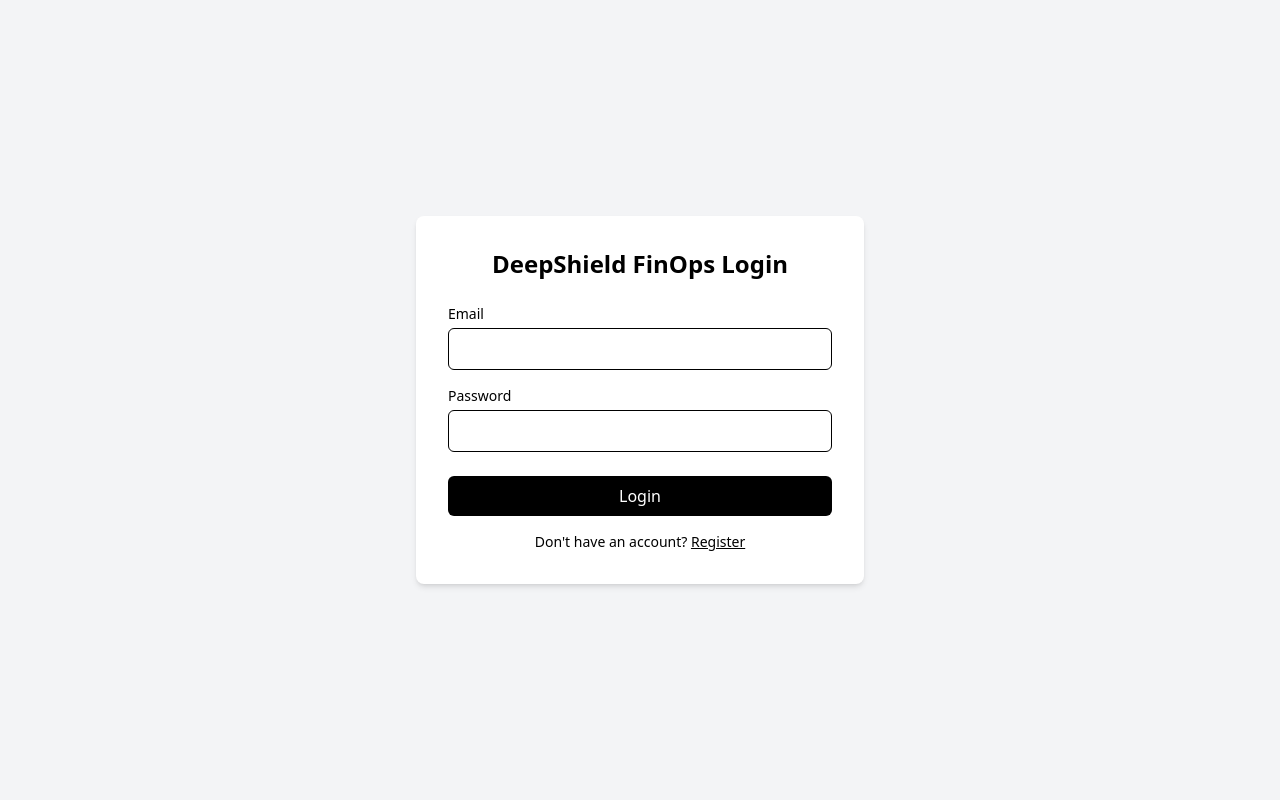
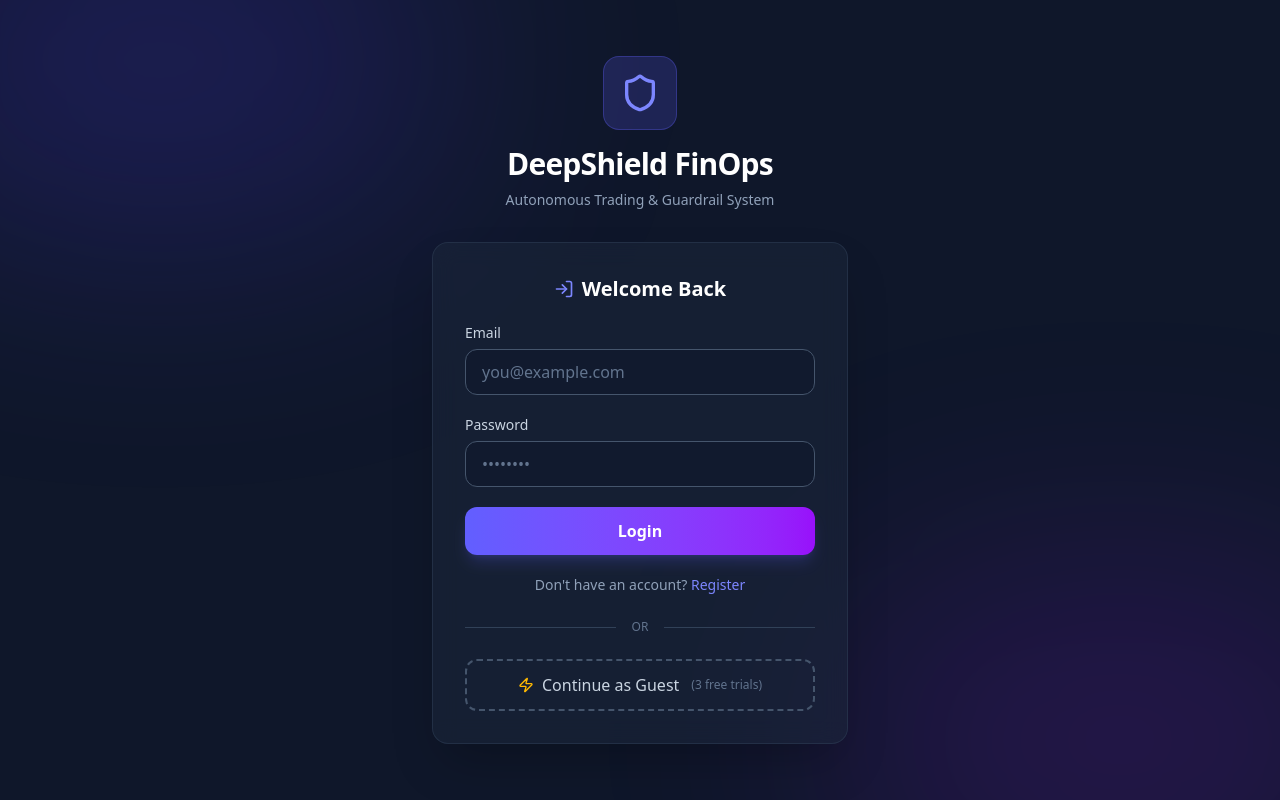
Before and after one commit to Krish30p/DeepShield-FinOps, a React app in the folder frontend/: page /login in a window 1280 px wide. Built offline with nearby package versions, Linux system fonts and the light colour scheme; no server answers; the HTML template or start-up script is replaced by a standard one.

Commit message:
feat: implement guest trial system with AuthModal and pipeline animation in Dashboard

```diff
--- /dev/null
+++ b/frontend/src/components/AuthModal.jsx
@@ -0,0 +1,72 @@
+import React from "react";
+import { X, UserPlus, LogIn, ShieldAlert } from "lucide-react";
+import { useNavigate } from "react-router-dom";
+
+export default function AuthModal({ onClose }) {
+  const navigate = useNavigate();
+
+  return (
+    <div className="fixed inset-0 z-50 flex items-center justify-center p-4">
+      {/* Backdrop */}
+      <div
+        className="absolute inset-0 bg-slate-950/70 backdrop-blur-sm"
+        onClick={onClose}
+      />
+
+      {/* Modal */}
+      <div className="relative w-full max-w-md bg-slate-800 rounded-2xl border border-slate-700 shadow-2xl overflow-hidden">
+        {/* Close button */}
+        <button
+          onClick={onClose}
+          className="absolute top-4 right-4 text-slate-400 hover:text-white transition-colors p-1 rounded-lg hover:bg-slate-700 z-10"
+        >
+          <X className="w-5 h-5" />
+        </button>
+
+        {/* Body */}
+        <div className="p-8 text-center space-y-6">
+          {/* Icon */}
+          <div className="inline-flex items-center justify-center p-4 bg-amber-500/15 rounded-2xl border border-amber-500/30">
+            <ShieldAlert className="w-10 h-10 text-amber-400" />
+          </div>
+
+          {/* Title */}
+          <div>
+            <h2 className="text-2xl font-bold text-white mb-2">Free Trials Exhausted</h2>
+            <p className="text-slate-400 text-sm leading-relaxed">
+              You've used all <span className="text-amber-400 font-semibold">3 free guest trials</span>.
+              Create an account to unlock unlimited pipeline executions, historical provenance tracking, and full agent customization.
+            </p>
+          </div>
+
+          {/* Warning badge */}
+          <div className="inline-flex items-center gap-2 px-4 py-2 bg-rose-500/10 border border-rose-500/20 rounded-full">
+            <span className="relative flex h-2 w-2">
+              <span className="animate-ping absolute inline-flex h-full w-full rounded-full bg-rose-400 opacity-75"></span>
+              <span className="relative inline-flex rounded-full h-2 w-2 bg-rose-500"></span>
+            </span>
+            <span className="text-xs font-semibold text-rose-400 uppercase tracking-wider">3/3 Trials Used</span>
+          </div>
+
+          {/* Action buttons */}
+          <div className="grid grid-cols-2 gap-4 pt-2">
+            <button
+              onClick={() => navigate("/login")}
+              className="flex items-center justify-center gap-2 py-3 px-4 rounded-xl bg-slate-700 hover:bg-slate-600 text-white font-semibold transition-all cursor-pointer border border-slate-600"
+            >
+              <LogIn className="w-4 h-4" />
+              Login
+            </button>
+            <button
+              onClick={() => navigate("/register")}
+              className="flex items-center justify-center gap-2 py-3 px-4 rounded-xl bg-gradient-to-r from-indigo-500 to-purple-600 hover:from-indigo-400 hover:to-purple-500 text-white font-semibold shadow-lg shadow-indigo-500/20 transition-all cursor-pointer"
+            >
+              <UserPlus className="w-4 h-4" />
+              Register
+            </button>
+          </div>
+        </div>
+      </div>
+    </div>
+  );
+}
--- a/frontend/src/pages/Dashboard.jsx
+++ b/frontend/src/pages/Dashboard.jsx
@@ -2,6 +2,7 @@ import React, { useEffect, useState, useRef, useCallback } from "react";
 import { useNavigate } from "react-router-dom";
 import axios from "axios";
 import { Shield, ShieldAlert, Activity, Cpu, Server, CheckCircle2, XOctagon, LogOut, Zap, Lock, Search, Send } from "lucide-react";
+import AuthModal from "../components/AuthModal";
 
 // ── Pipeline step metadata ──
 const PIPELINE_STEPS = [
@@ -27,6 +28,14 @@ export default function Dashboard() {
   const [isProcessing, setIsProcessing] = useState(false);
   const [activePipelineStep, setActivePipelineStep] = useState(0); // 0 = idle, 1-4 = step in progress, 5 = all done
   const timeoutsRef = useRef([]);
+
+  // ── Freemium State ──
+  const [showAuthModal, setShowAuthModal] = useState(false);
+  const [isLoggedIn] = useState(() => !!localStorage.getItem("token"));
+  const [trialCount, setTrialCount] = useState(() => {
+    return parseInt(localStorage.getItem("deepshield_trials")) || 0;
+  });
+  const MAX_TRIALS = 3;
 
   // ── Fetch audit logs ──
   const fetchLogs = useCallback(async () => {
@@ -59,10 +68,22 @@ export default function Dashboard() {
     return "idle";                                       // not yet reached
   };
 
-  // ── NEW: The sequential pipeline trigger ──
+  // ── The sequential pipeline trigger ──
   const handleTriggerPipeline = async (e) => {
-    e.preventDefault();
+    if (e) e.preventDefault();
     if (!newsInput || isProcessing) return;
+
+    // ── Freemium gate: logged-in users bypass, guests get 3 free runs ──
+    if (!isLoggedIn) {
+      if (trialCount >= MAX_TRIALS) {
+        setShowAuthModal(true);
+        return;
+      }
+      // Increment guest trial count
+      const newCount = trialCount + 1;
+      setTrialCount(newCount);
+      localStorage.setItem("deepshield_trials", newCount.toString());
+    }
 
     // Reset previous results
     setIsProcessing(true);
@@ -120,8 +141,15 @@ export default function Dashboard() {
     timeoutsRef.current.push(resetId);
   };
 
+
+
   return (
     <div className="min-h-screen bg-[#0f172a] text-slate-300 font-sans selection:bg-indigo-500/30">
+      {/* ── Auth Modal — only shows after trials exhausted ── */}
+      {showAuthModal && (
+        <AuthModal onClose={() => setShowAuthModal(false)} />
+      )}
+
       {/* Dynamic Background */}
       <div className="fixed inset-0 z-0 overflow-hidden pointer-events-none">
         <div className="absolute top-[-10%] left-[-10%] w-[40%] h-[40%] rounded-full bg-indigo-600/20 blur-[120px]" />
--- a/frontend/src/pages/Login.jsx
+++ b/frontend/src/pages/Login.jsx
@@ -2,6 +2,7 @@ import { useState } from "react";
 import { useNavigate } from "react-router-dom";
 import axios from "axios";
 import { BASE_URL } from "../utils/apiPath";
+import { Shield, LogIn, UserPlus, Zap } from "lucide-react";
 
 const Login = () => {
   const navigate = useNavigate();
@@ -13,6 +14,11 @@ const Login = () => {
 
   const [loading, setLoading] = useState(false);
   const [error, setError] = useState("");
+
+  // Check trial count from localStorage
+  const trialCount = parseInt(localStorage.getItem("deepshield_trials")) || 0;
+  const maxTrials = 3;
+  const canGuest = trialCount < maxTrials;
 
   const handleChange = (e) => {
     setFormData({
@@ -34,8 +40,7 @@ const Login = () => {
 
       // Save token
       localStorage.setItem("token", res.data.token);
-
-      navigate("/dashboard"); // or wherever you want
+      navigate("/dashboard");
     } catch (err) {
       console.log("LOGIN ERROR 👉", err.response?.data || err);
       setError(err.response?.data?.message || "Login failed");
@@ -44,63 +49,119 @@ const Login = () => {
     }
   };
 
+  const handleGuestAccess = () => {
+    // Mark as guest in localStorage so Dashboard knows
+    localStorage.setItem("deepshield_guest", "true");
+    navigate("/dashboard");
+  };
+
   return (
-    <div className="min-h-screen flex items-center justify-center bg-gray-100">
+    <div className="min-h-screen flex items-center justify-center bg-[#0f172a] relative overflow-hidden">
+      {/* Background effects */}
+      <div className="absolute top-[-15%] left-[-10%] w-[45%] h-[45%] rounded-full bg-indigo-600/20 blur-[120px]" />
+      <div className="absolute bottom-[-15%] right-[-10%] w-[45%] h-[45%] rounded-full bg-purple-600/15 blur-[120px]" />
+
+      <div className="relative z-10 w-full max-w-md px-4">
+        {/* Logo / Branding */}
+        <div className="text-center mb-8">
+          <div className="inline-flex items-center justify-center p-4 bg-indigo-500/20 rounded-2xl mb-4 border border-indigo-500/30">
+            <Shield className="w-10 h-10 text-indigo-400" />
+          </div>
+          <h1 className="text-3xl font-bold text-white tracking-tight">DeepShield FinOps</h1>
+          <p className="text-slate-400 text-sm mt-2">Autonomous Trading & Guardrail System</p>
+        </div>
+
+        {/* Login Card */}
         <form
           onSubmit={handleSubmit}
-        className="bg-white p-8 rounded-lg shadow-md w-full max-w-md"
+          className="bg-slate-800/50 backdrop-blur-md p-8 rounded-2xl border border-slate-700/50 shadow-2xl space-y-5"
         >
-        <h2 className="text-2xl font-bold text-center mb-6">
-          DeepShield FinOps Login
+          <h2 className="text-xl font-semibold text-white text-center flex items-center justify-center gap-2">
+            <LogIn className="w-5 h-5 text-indigo-400" />
+            Welcome Back
           </h2>
 
           {error && (
-          <p className="text-red-500 text-sm mb-4 text-center">
+            <div className="bg-rose-500/10 border border-rose-500/30 text-rose-400 text-sm p-3 rounded-xl text-center">
               {error}
-          </p>
+            </div>
           )}
 
-        <div className="mb-4">
-          <label className="block text-sm font-medium mb-1">Email</label>
+          <div>
+            <label className="block text-sm font-medium text-slate-300 mb-1.5">Email</label>
             <input
               type="email"
               name="email"
               required
               value={formData.email}
               onChange={handleChange}
-            className="w-full px-3 py-2 border rounded-md focus:outline-none focus:ring"
+              className="w-full px-4 py-2.5 bg-slate-900/50 border border-slate-600 rounded-xl text-slate-200 placeholder-slate-500 focus:outline-none focus:ring-2 focus:ring-indigo-500/50 transition-all"
+              placeholder="you@example.com"
             />
           </div>
 
-        <div className="mb-6">
-          <label className="block text-sm font-medium mb-1">Password</label>
+          <div>
+            <label className="block text-sm font-medium text-slate-300 mb-1.5">Password</label>
             <input
               type="password"
               name="password"
               required
               value={formData.password}
               onChange={handleChange}
-            className="w-full px-3 py-2 border rounded-md focus:outline-none focus:ring"
+              className="w-full px-4 py-2.5 bg-slate-900/50 border border-slate-600 rounded-xl text-slate-200 placeholder-slate-500 focus:outline-none focus:ring-2 focus:ring-indigo-500/50 transition-all"
+              placeholder="••••••••"
             />
           </div>
 
           <button
             type="submit"
             disabled={loading}
-          className="w-full bg-black text-white py-2 rounded-md hover:bg-gray-800 transition disabled:opacity-60"
+            className="w-full bg-gradient-to-r from-indigo-500 to-purple-600 hover:from-indigo-400 hover:to-purple-500 text-white font-semibold py-3 rounded-xl shadow-lg shadow-indigo-500/20 transition-all duration-300 disabled:opacity-50 disabled:cursor-not-allowed flex items-center justify-center gap-2 cursor-pointer"
           >
             {loading ? "Logging in..." : "Login"}
           </button>
-        <p className="text-sm text-center mt-4">
+
+          <p className="text-sm text-center text-slate-400">
             Don't have an account?{" "}
             <span
               onClick={() => navigate("/register")}
-            className="text-black font-medium cursor-pointer underline"
+              className="text-indigo-400 font-medium cursor-pointer hover:text-indigo-300 hover:underline transition-colors"
             >
               Register
             </span>
           </p>
+
+          {/* ── Continue as Guest ── Only shown if trials < 3 */}
+          {canGuest && (
+            <>
+              <div className="relative flex items-center py-1">
+                <div className="flex-grow border-t border-slate-700"></div>
+                <span className="flex-shrink-0 mx-4 text-xs font-medium text-slate-500 uppercase">or</span>
+                <div className="flex-grow border-t border-slate-700"></div>
+              </div>
+
+              <button
+                type="button"
+                onClick={handleGuestAccess}
+                className="w-full py-3 rounded-xl border-2 border-dashed border-slate-600 text-slate-300 hover:text-white hover:border-indigo-500/50 hover:bg-indigo-500/5 font-medium transition-all flex items-center justify-center gap-2 cursor-pointer"
+              >
+                <Zap className="w-4 h-4 text-amber-400" />
+                Continue as Guest
+                <span className="text-xs text-slate-500 ml-1">({maxTrials - trialCount} free trials)</span>
+              </button>
+            </>
+          )}
+
+          {/* Show message if trials exhausted */}
+          {!canGuest && (
+            <div className="mt-2 p-3 rounded-xl bg-amber-500/10 border border-amber-500/20 text-center">
+              <p className="text-xs text-amber-400">
+                Guest trials exhausted. Please login or register to continue.
+              </p>
+            </div>
+          )}
         </form>
+      </div>
     </div>
   );
 };
```
Lines whose indentation alone changed are shown as unchanged.
